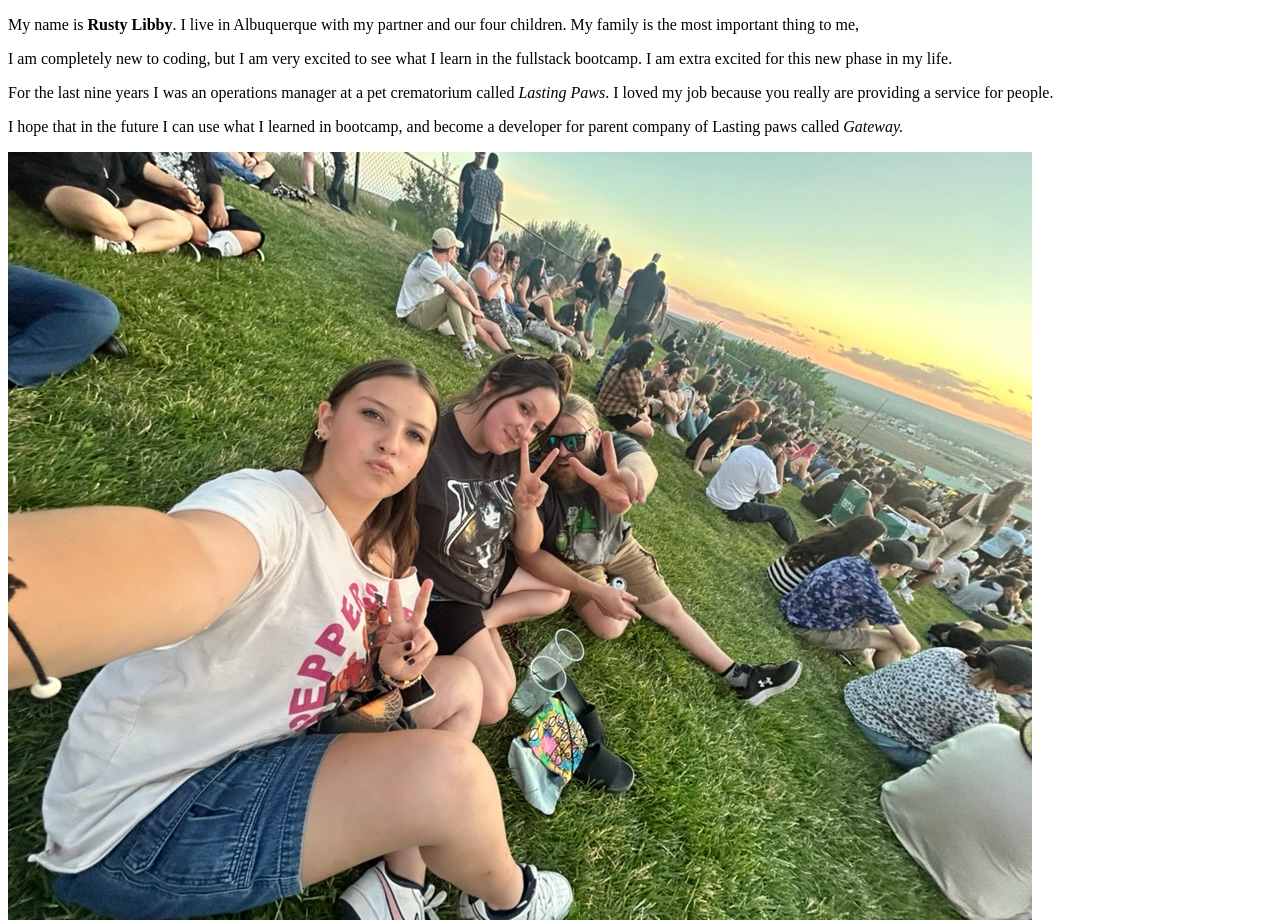
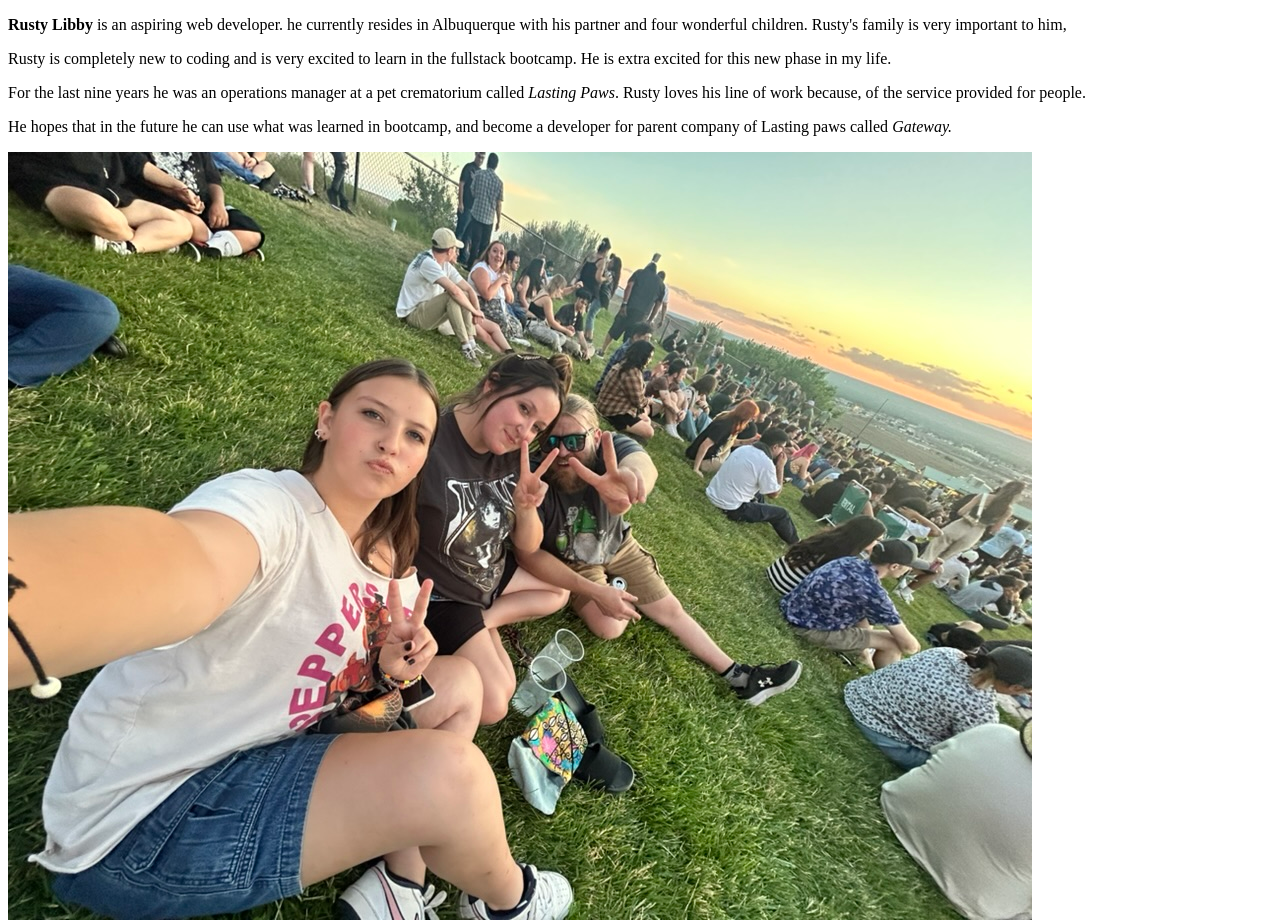
Before and after one commit to RJLibby/about-your-name-, a plain HTML site: page index.html in a window 1280 px wide. Shown: the top 920 px of the page. Drawn offline with Linux system fonts and the light colour scheme.

Commit message:
updated html

```diff
--- a/index.html
+++ b/index.html
@@ -7,10 +7,10 @@
 
 </head>
 <body>
-         <p>My name is <strong>Rusty Libby</strong>. I live in Albuquerque with my partner and our four children. My family is the most important thing to me, </p>
-         <p>I am completely new to coding, but I am very excited to see what I learn in the fullstack bootcamp. I am extra excited for this new phase in my life.</p>
-         <p>For the last nine years I was an operations manager at a pet crematorium called <em>Lasting Paws</em>. I loved my job because you really are providing a service for people.</p>
-         <p>I hope that in the future I can use what I learned in bootcamp, and become a developer for parent company of Lasting paws called <em>Gateway.</em></p>
+         <p><strong>Rusty Libby</strong> is an aspiring web developer. he currently resides in Albuquerque with his partner and four wonderful children. Rusty's family is very important to him, </p>
+         <p>Rusty is completely new to coding and is very excited to learn in the fullstack bootcamp. He is extra excited for this new phase in my life.</p>
+         <p>For the last nine years he was an operations manager at a pet crematorium called <em>Lasting Paws</em>. Rusty loves his line of work because, of the service provided for people.</p>
+         <p>He hopes that in the future he can use what was learned in bootcamp, and become a developer for parent company of Lasting paws called <em>Gateway.</em></p>
 
 
 <div>
```
